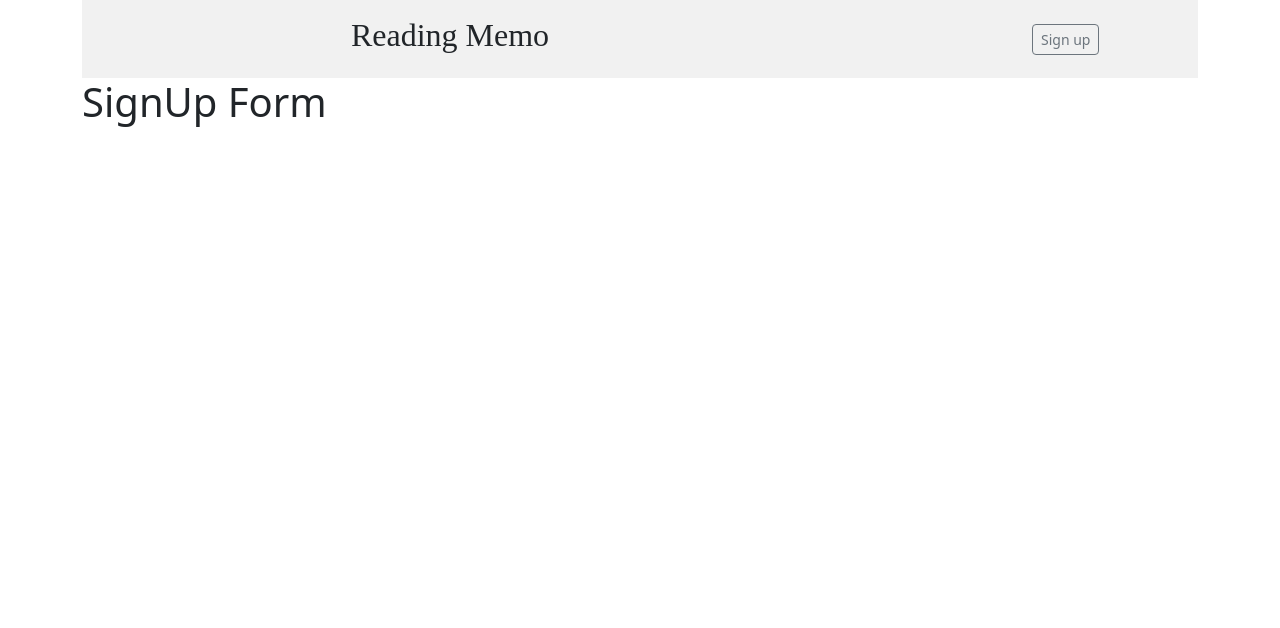
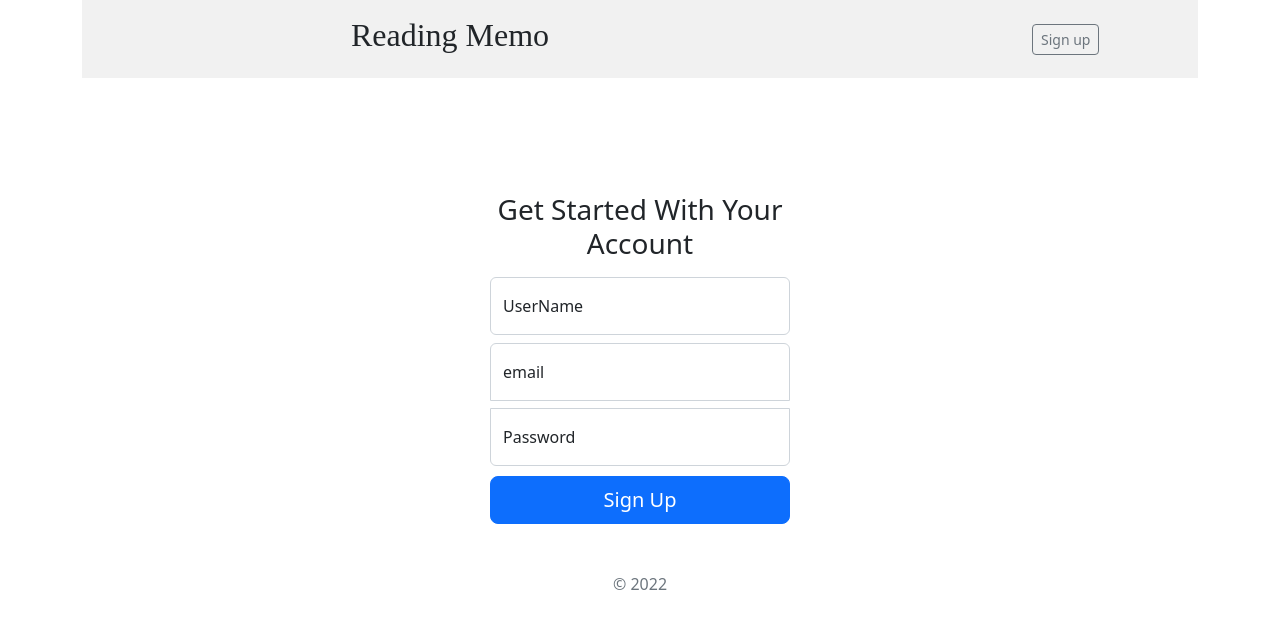
Before and after one commit to Dump00/Reading_Memo_Client, a React (Create React App) app: page / in a window 1280 px wide. Shown: the top 628 px of the page. Built offline with nearby package versions, Linux system fonts and the light colour scheme; a web font is replaced by a local one.

Commit message:
Implement sign up

```diff
--- a/src/components/SignUp/SignUp.tsx
+++ b/src/components/SignUp/SignUp.tsx
@@ -1,6 +1,28 @@
+import './signup.css'
+
 const SignUp = () => {
     return(
-        <h1>SignUp Form</h1>
+        <div className="text-center">
+        <main className="form-signin">
+            <form>
+                <h1 className="h3 mb-3 fw-normal">Get Started With Your Account</h1>
+                <div className="form-floating mb-2">
+                    <input type="text" className="form-control" id="floatingInput" placeholder="username" />
+                    <label htmlFor="floatingInput">UserName</label>
+                </div>
+                <div className="form-floating mb-2">
+                    <input type="email" className="form-control" id="floatingInput" placeholder="email" />
+                    <label htmlFor="floatingEmail">email</label>
+                </div>
+                <div className="form-floating">
+                    <input type="password" className="form-control" id="floatingPassword" placeholder="Password" />
+                    <label htmlFor="floatingPassword">Password</label>
+                </div>
+                <button className="w-100 btn btn-lg btn-primary" type="submit">Sign Up</button>
+                <p className="mt-5 mb-3 text-muted">&copy; 2022</p>
+            </form>
+        </main>
+    </div>
     )
 }
 
--- a/src/components/SignUp/signup.css
+++ b/src/components/SignUp/signup.css
@@ -0,0 +1,27 @@
+.form-signin {
+    width: 100%;
+    max-width: 330px;
+    padding: 15px;
+    margin: auto;
+    margin-top: 100px;
+}
+
+.form-signin .checkbox {
+    font-weight: 400;
+}
+
+.form-signin .form-floating:focus-within {
+    z-index: 2;
+}
+
+.form-signin input[type="email"] {
+    margin-bottom: -1px;
+    border-bottom-right-radius: 0;
+    border-bottom-left-radius: 0;
+}
+
+.form-signin input[type="password"] {
+    margin-bottom: 10px;
+    border-top-left-radius: 0;
+    border-top-right-radius: 0;
+}
```
